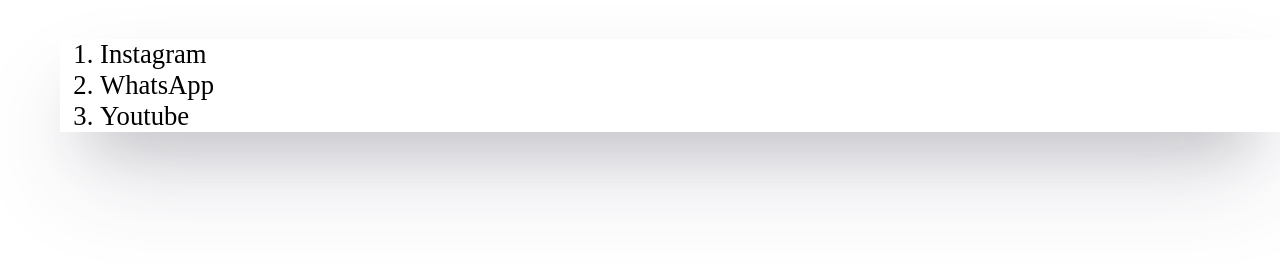
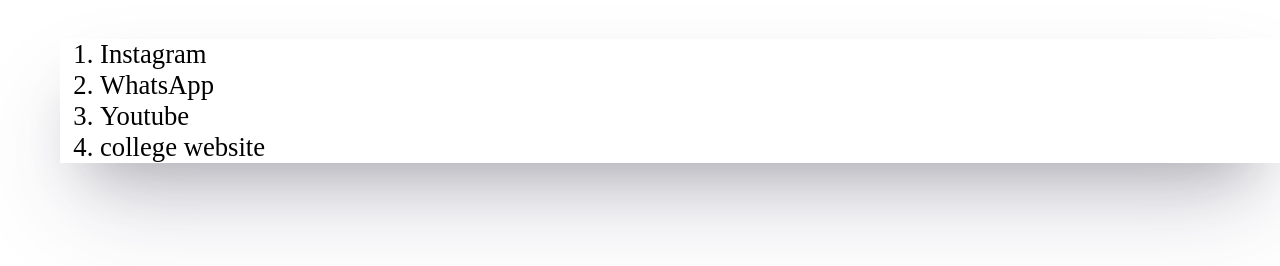
Before and after one commit to Krishjo-004/portfolio, a plain HTML site: page Projects.html in a window 1280 px wide. Shown: the part 88-354 px from the top of the page. Drawn offline with Linux system fonts and the light colour scheme.

Commit message:
Update Projects.html

```diff
--- a/Projects.html
+++ b/Projects.html
@@ -28,6 +28,7 @@
             <li><a href="Instagram/index.html"> Instagram</a></li>
             <li><a href="Whatsapp/Index.html"> WhatsApp</a></li>
             <li> <a href="Youtube/index.html">Youtube</a></li>
+               <li> <a href="https://sditskrishnajoshi.wordpress.com/">college website</a></li>
         </ol>
 
      </div>
```
